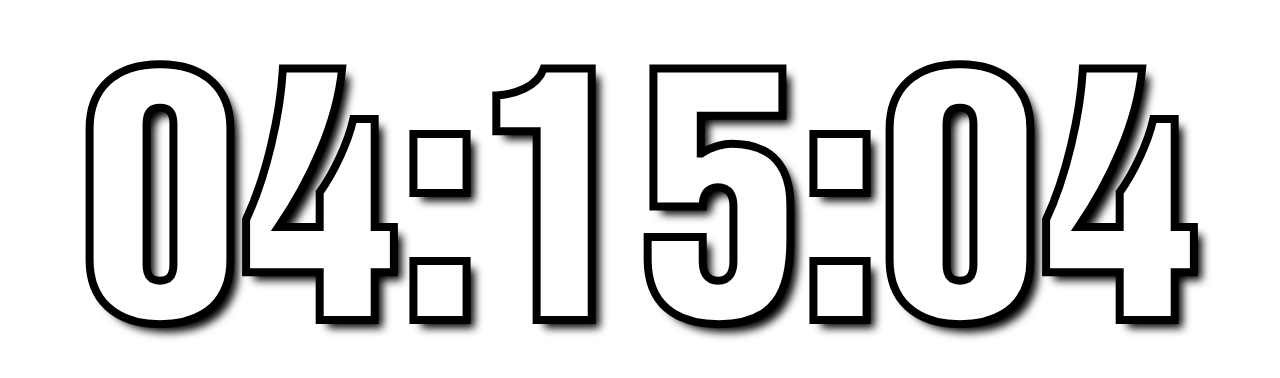
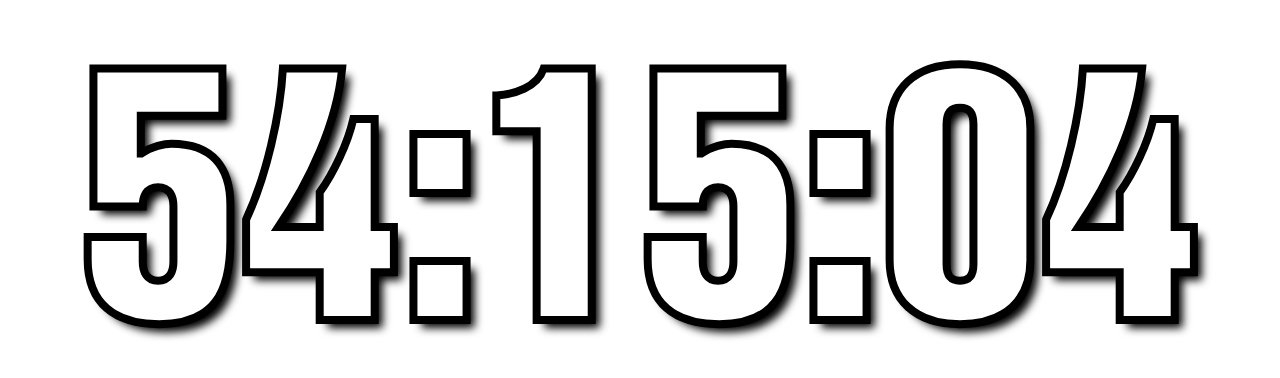
Before and after one commit to hainesnoids/easy-stream-timer, a website: page timer-55.html in a window 1280 px wide. Shown: the part 198-576 px from the top of the page. Drawn offline with Linux system fonts and the light colour scheme.

Commit message:
oh shoot

```diff
--- a/timer-55.html
+++ b/timer-55.html
@@ -80,7 +80,7 @@
     </style>
     <script>
         let alarmAudio = new Audio('raw/google-timer.ogg');
-        const targetTime = 1785517200; // when the event ends
+        const targetTime = 1785697200; // when the event ends
         let clockInterval,
             tickerCount;
 
```
